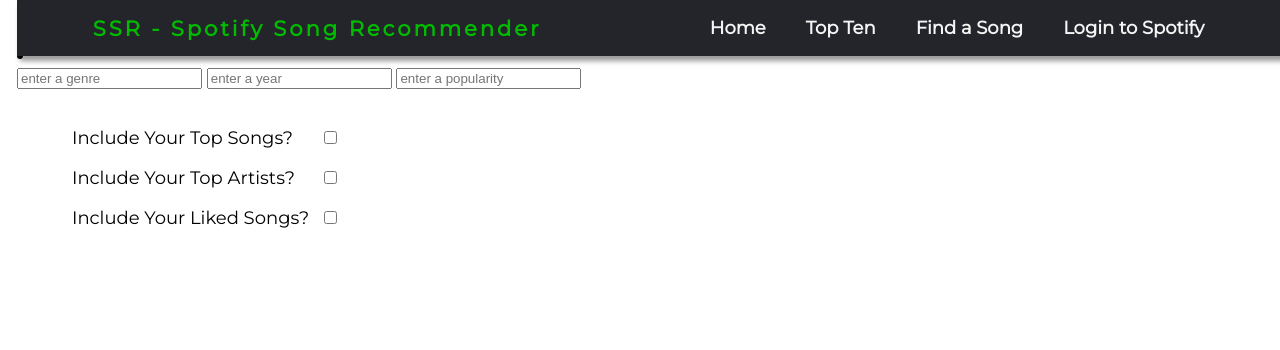
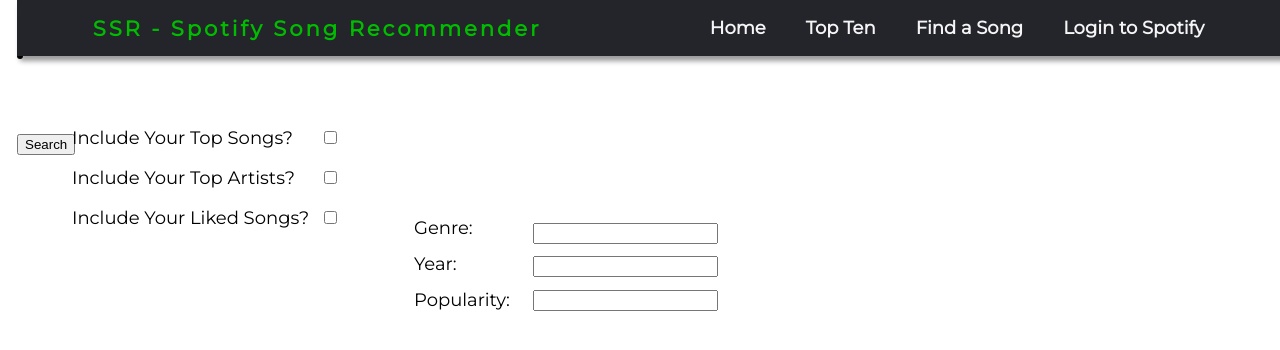
Before and after one commit to AlexFedus/COSC-473-Project, a Flask app: template templates/recommendsong.html in a window 1280 px wide. Shown: the part 17-367 px from the top of the page. Run offline with Flask 2, Linux system fonts and the light colour scheme; the template is opened without the code that fills it, so the values that code supplies are empty.

Commit message:
Updated multiple things in the recommendsongtab

```diff
--- a/static/navbar.css
+++ b/static/navbar.css
@@ -271,3 +271,39 @@
   top: 28%;
   left: 4em;
 }
+
+.genrelabel{
+  position: absolute;
+  top: 13em;
+  left: 23em;
+}
+
+.genretext{
+  position: absolute;
+  top: 18em;
+  left: 40em;
+}
+
+.yearlabel{
+  position: absolute;
+  top: 15em;
+  left: 23em;
+}
+
+.yeartext{
+  position: absolute;
+  top: 20.5em;
+  left: 40em;
+}
+
+.popularitylabel{
+  position: absolute;
+  top: 17em;
+  left: 23em;
+}
+
+.popularitytext{
+  position: absolute;
+  top: 23em;
+  left: 40em;
+}
--- a/templates/recommendsong.html
+++ b/templates/recommendsong.html
@@ -19,9 +19,15 @@
     <label for="likedSongs" class = "label3"> Include Your Liked Songs?</label>
     </li>
 
-    <input type = "text" id = "genre" name = "genresearch" placeholder="enter a genre">
-    <input type = "text" id = "year" name = "yearsearch" placeholder="enter a year">
-    <input type = "text" id = "popularity" name = "popularitysearch" placeholder="enter a popularity">
+    <form action="/recommendsong" method="post">
+      <label for="genre" class="genrelabel">Genre:</label>
+      <input type="text" id="genre" name="genre" class="genretext"><br>
+      <label for="year" class="yearlabel">Year:</label>
+      <input type="text" id="year" name="year" class="yeartext"><br>
+      <label for="popularity" class="popularitylabel">Popularity:</label>
+      <input type="text" id="popularity" name="popularity" class="popularitytext"><br>
+      <input type="submit" value="Search">
+    </form>
     {% endblock %}
   </body>
 </html>
```
Also changed, not shown: views.py (+37 -4 lines), 1 other file.
